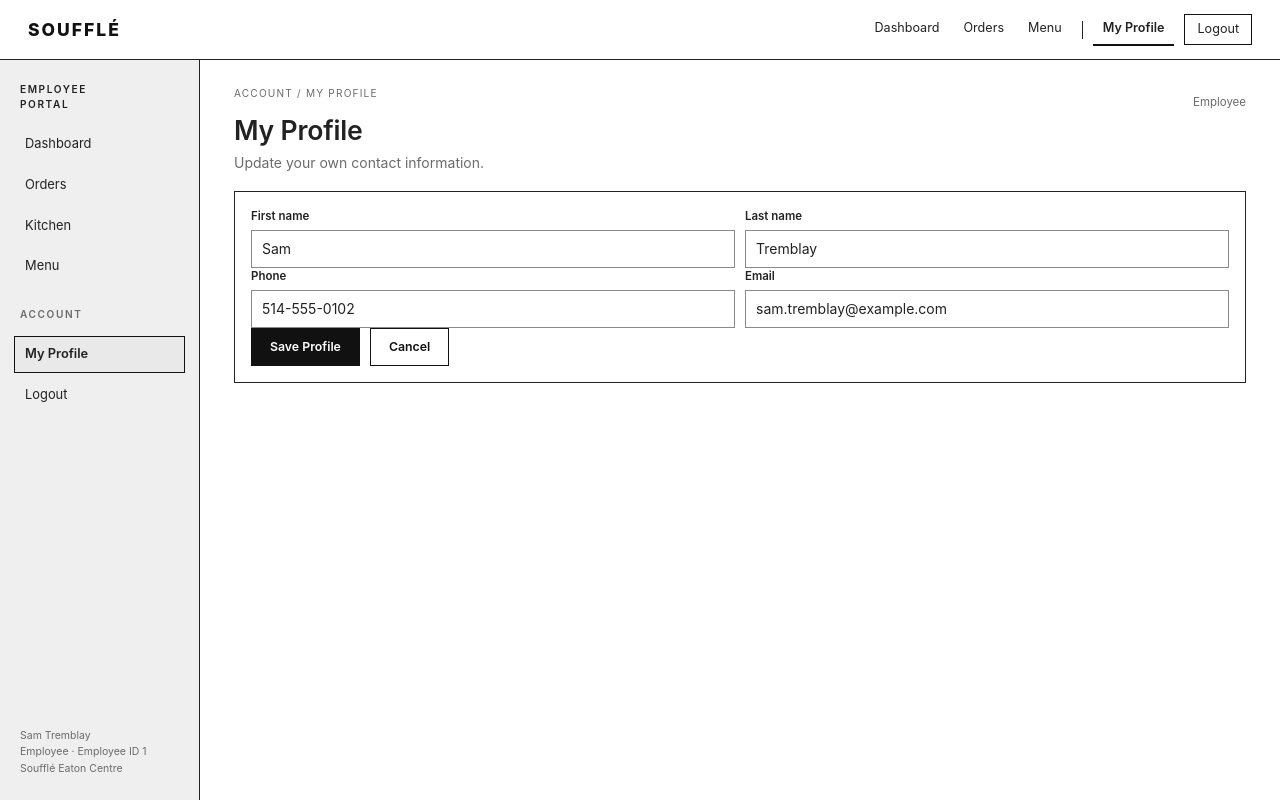
After one commit to ibnmuzr/souffle, a Flask app: page /portal/profile in a window 1280 px wide. The commit adds this page. Run offline with Flask 3, Linux system fonts and the light colour scheme; a user stored in the database is signed in; data comes from the database, SQL or seed files in the repository.

Commit message:
Add role-based access control

```diff
--- a/templates/portal/base.html
+++ b/templates/portal/base.html
@@ -11,6 +11,7 @@
   {% set page = request.endpoint or '' %}
   {% set section = 'dashboard' if page == 'dashboard'
         else 'menu' if page == 'portal_menu'
+        else 'profile' if page == 'portal_profile'
         else 'inventory' if page.startswith('inventory')
         else 'kitchen' if page == 'kitchen'
         else 'accounts' if page.startswith('account')
@@ -23,8 +24,11 @@
       <a href="{{ url_for('dashboard') }}" class="{{ 'on' if section == 'dashboard' }}">Dashboard</a>
       <a href="{{ url_for('orders') }}" class="{{ 'on' if section in ('orders', 'kitchen') }}">Orders</a>
       <a href="{{ url_for('portal_menu') }}" class="{{ 'on' if section == 'menu' }}">Menu</a>
+      {% if staff.managerID %}
       <a href="{{ url_for('inventory') }}" class="{{ 'on' if section == 'inventory' }}">Inventory</a>
+      {% endif %}
       <span class="sep"></span>
+      <a href="{{ url_for('portal_profile') }}" class="{{ 'on' if section == 'profile' }}">My Profile</a>
       <a class="boxed" href="{{ url_for('portal_logout') }}">Logout</a>
     </nav>
   </header>
@@ -35,11 +39,16 @@
       <a href="{{ url_for('orders') }}" class="{{ 'on' if section == 'orders' }}">Orders</a>
       <a href="{{ url_for('kitchen') }}" class="{{ 'on' if section == 'kitchen' }}">Kitchen</a>
       <a href="{{ url_for('portal_menu') }}" class="{{ 'on' if section == 'menu' }}">Menu</a>
+      {% if staff.managerID %}
       <a href="{{ url_for('inventory') }}" class="{{ 'on' if section == 'inventory' }}">Inventory</a>
       <div class="label second">Manager</div>
       <a href="{{ url_for('accounts') }}" class="{{ 'on' if section == 'accounts' }}">Accounts</a>
       <a href="{{ url_for('promotions') }}" class="{{ 'on' if section == 'promotions' }}">Promotions</a>
       <a href="{{ url_for('reports') }}" class="{{ 'on' if section == 'reports' }}">Reports</a>
+      {% endif %}
+      <div class="label second">Account</div>
+      <a href="{{ url_for('portal_profile') }}" class="{{ 'on' if section == 'profile' }}">My Profile</a>
+      <a href="{{ url_for('portal_logout') }}">Logout</a>
       <div class="who">{{ staff.name }}<br>{{ staff.role }} · Employee ID {{ staff.employeeID }}<br>Soufflé Eaton Centre</div>
     </aside>
     <main class="content">
--- a/templates/portal/cancel_approval.html
+++ b/templates/portal/cancel_approval.html
@@ -38,7 +38,7 @@
   </div></div>
 </div>
 
-{% if not no_approval %}
+{% if not no_approval and staff.managerID %}
 <form method="post" action="{{ url_for('approve_cancellation', orderID=view.order.orderID) }}" class="box">
   <input type="hidden" name="reason" value="{{ reason }}">
   <div class="box-head">Manager Authorization</div>
@@ -54,6 +54,10 @@
     </div>
   </div>
 </form>
+{% elif not no_approval %}
+<div class="box"><div class="box-head">Manager Approval Required</div><div class="box-body">
+  <p class="small muted" style="margin:0">Ask a manager to sign in and review this cancellation request from Orders.</p>
+</div></div>
 {% endif %}
 
 <div class="box">
--- a/templates/portal/dashboard.html
+++ b/templates/portal/dashboard.html
@@ -14,7 +14,9 @@
   <a class="stat" href="{{ url_for('orders', status='pending') }}"><div class="num">{{ counts.pending }}</div><div class="lbl">Pending orders</div></a>
   <a class="stat" href="{{ url_for('kitchen') }}"><div class="num">{{ counts.kitchen }}</div><div class="lbl">In preparation</div></a>
   <a class="stat" href="{{ url_for('orders', status='ready') }}"><div class="num">{{ counts.to_pay }}</div><div class="lbl">Ready, waiting for payment</div></a>
+  {% if staff.managerID %}
   <a class="stat" href="{{ url_for('inventory', low=1) }}"><div class="num">{{ counts.low }}</div><div class="lbl">Inventory items below minimum</div></a>
+  {% endif %}
 </div>
 
 <div class="grid g-2">
@@ -26,6 +28,7 @@
       <a class="btn" href="{{ url_for('kitchen') }}">Kitchen Orders</a>
     </div>
   </div></div>
+  {% if staff.managerID %}
   <div class="box"><div class="box-head">Manager</div><div class="box-body">
     <p class="small muted">Inventory, employee accounts, promotions and reports.</p>
     <div class="actions">
@@ -35,12 +38,15 @@
       <a class="btn" href="{{ url_for('reports') }}">Reports</a>
     </div>
   </div></div>
+  {% endif %}
 </div>
 
+{% if staff.managerID %}
 <div class="box"><div class="box-body actions split">
   <span class="small muted">Prototype: start again from the sample data. Every change is erased.</span>
   <form method="post" action="{{ url_for('reset') }}" class="inline" onsubmit="return confirm('Erase every change and load the sample data again?');">
     <button class="sm">Reset the sample data</button>
   </form>
 </div></div>
+{% endif %}
 {% endblock %}
--- /dev/null
+++ b/templates/portal/profile.html
@@ -0,0 +1,27 @@
+{% extends "portal/base.html" %}
+{% block title %}My Profile{% endblock %}
+{% block content %}
+<div class="page-head">
+  <div>
+    <div class="crumb">Account / My profile</div>
+    <h1>My Profile</h1>
+    <p class="lead" style="margin:0">Update your own contact information.</p>
+  </div>
+  <span class="role">{{ staff.role }}</span>
+</div>
+
+<form method="post" class="box"><div class="box-body">
+  <div class="row">
+    <div class="field"><label>First name</label><input name="firstName" value="{{ profile.firstName }}" required></div>
+    <div class="field"><label>Last name</label><input name="lastName" value="{{ profile.lastName }}" required></div>
+  </div>
+  <div class="row">
+    <div class="field"><label>Phone</label><input name="phone" value="{{ profile.phone or '' }}"></div>
+    <div class="field"><label>Email</label><input type="email" name="email" value="{{ profile.email or '' }}"></div>
+  </div>
+  <div class="actions">
+    <button class="primary">Save Profile</button>
+    <a class="btn" href="{{ url_for('dashboard') }}">Cancel</a>
+  </div>
+</div></form>
+{% endblock %}
--- a/web_app.py
+++ b/web_app.py
@@ -176,6 +176,19 @@ def staff_required(view):
     def wrapper(*args, **kwargs):
         if not session.get("employeeID"):
             return redirect(url_for("portal_login", next=request.path))
+        return view(*args, **kwargs)
+    return wrapper
+
+
+def manager_required(view):
+    @wraps(view)
+    def wrapper(*args, **kwargs):
+        staff = current_staff()
+        if staff is None:
+            return redirect(url_for("portal_login", next=request.path))
+        if not staff["managerID"]:
+            flash("Manager access is required for that page.", "error")
+            return redirect(url_for("dashboard"))
         return view(*args, **kwargs)
     return wrapper
 
@@ -521,6 +534,24 @@ def portal_logout():
     return redirect(url_for("portal_login"))
 
 
+@app.route("/portal/profile", methods=["GET", "POST"])
+@staff_required
+def portal_profile():
+    staff_member = employee()
+    if request.method == "POST":
+        f = request.form
+        try:
+            staff_member.updateContactInformation(
+                f.get("firstName", ""), f.get("lastName", ""),
+                f.get("phone", ""), f.get("email", ""))
+        except ValueError as error:
+            flash(str(error), "error")
+        else:
+            flash("Your profile was updated.", "success")
+            return redirect(url_for("portal_profile"))
+    return render_template("portal/profile.html", profile=staff_member)
+
+
 @app.route("/portal")
 @staff_required
 def dashboard():
@@ -533,15 +564,16 @@ def dashboard():
                          "'In progress'", (STORE_ID,)),
         "to_pay": count("SELECT COUNT(*) FROM orders WHERE storeID = ? AND orderStatus IN "
                         "('Ready', 'Declined')", (STORE_ID,)),
-        "low": count("SELECT COUNT(*) FROM inventory_items i JOIN inventories v ON "
-                     "v.inventoryID = i.inventoryID WHERE v.storeID = ? AND "
-                     "i.quantity < i.minimumQuantity", (STORE_ID,)),
     }
+    if current_staff()["managerID"]:
+        counts["low"] = count("SELECT COUNT(*) FROM inventory_items i JOIN inventories v ON "
+                              "v.inventoryID = i.inventoryID WHERE v.storeID = ? AND "
+                              "i.quantity < i.minimumQuantity", (STORE_ID,))
     return render_template("portal/dashboard.html", counts=counts)
 
 
 @app.post("/portal/reset")
-@staff_required
+@manager_required
 def reset():
     create_database()
     EST_TIMES.clear()
@@ -820,7 +852,7 @@ def cancel_order(orderID):
 
 
 @app.post("/portal/orders/<orderID>/approve")
-@staff_required
+@manager_required
 def approve_cancellation(orderID):
     """Wireframe 03 - Cancellation Approval: approveCancellation(orderID, managerID,
     accountPassword) (Milestone 5 method specification 02)."""
@@ -1046,7 +1078,7 @@ def stores():
 
 
 @app.route("/portal/inventory")
-@staff_required
+@manager_required
 def inventory():
     """Wireframe 1 - Inventory List: InventoryUI.viewInventory() with the search keyword
     (item ID or name) and the below-minimum filter."""
@@ -1065,7 +1097,7 @@ def inventory():
 
 
 @app.route("/portal/inventory/<int:storeID>/<int:itemID>", methods=["GET", "POST"])
-@staff_required
+@manager_required
 def inventory_update(storeID, itemID):
     """Wireframe 2 - Update Inventory Quantity: InventoryUI.updateQuantity(itemID, newQuantity)
     -> Inventory.updateInventoryRecord -> InventoryItem.validateQuantity -> InventoryDatabase."""
@@ -1096,7 +1128,7 @@ def store_name(storeID):
 
 
 @app.route("/portal/inventory/<int:storeID>/<int:itemID>/updated")
-@staff_required
+@manager_required
 def inventory_updated(storeID, itemID):
     """Wireframe 3 - Inventory Updated: the updated quantity and the confirmation."""
     screen = InventoryUI(inventory=load_inventory(storeID))
@@ -1112,7 +1144,7 @@ def inventory_updated(storeID, itemID):
 # ---- Manage Employee Accounts (UC 03, no Milestone 6 wireframe) ----------------------------------
 
 @app.route("/portal/accounts")
-@staff_required
+@manager_required
 def accounts():
     rows = query("SELECT a.*, p.firstName, p.lastName FROM employee_accounts a "
                  "JOIN employees e ON e.employeeID = a.employeeID "
@@ -1129,7 +1161,7 @@ def manager():
 
 
 @app.post("/portal/accounts/new")
-@staff_required
+@manager_required
 def account_new():
     f = request.form
     account, printed, error = run(manager().createAccount, to_int(f.get("employeeID"), -1),
@@ -1141,7 +1173,7 @@ def account_new():
 
 
 @app.post("/portal/accounts/<int:accountID>/edit")
-@staff_required
+@manager_required
 def account_edit(accountID):
     f = request.form
     ok, printed, error = run(manager().modifyAccount, accountID,
@@ -1155,7 +1187,7 @@ def account_edit(accountID):
 
 
 @app.post("/portal/accounts/<int:accountID>/delete")
-@staff_required
+@manager_required
 def account_delete(accountID):
     ok, printed, error = run(manager().deleteAccount, accountID)
     show(printed, error or (None if ok else "There is no such account."),
@@ -1166,7 +1198,7 @@ def account_delete(accountID):
 # ---- Manage Promotions (UC 05, no Milestone 6 wireframe) ------------------------------------------
 
 @app.route("/portal/promotions")
-@staff_required
+@manager_required
 def promotions():
     rows = []
     for (promotionID,) in query("SELECT promotionID FROM promotions ORDER BY promotionID"):
@@ -1177,7 +1209,7 @@ def promotions():
 
 
 @app.post("/portal/promotions/new")
-@staff_required
+@manager_required
 def promotion_new():
     f = request.form
     today = date.today()
@@ -1201,7 +1233,7 @@ def promotion_new():
 
 
 @app.post("/portal/promotions/<int:promotionID>/edit")
-@staff_required
+@manager_required
 def promotion_edit(promotionID):
     f = request.form
     promotion = Promotion.getPromotion(promotionID)
@@ -1218,7 +1250,7 @@ def promotion_edit(promotionID):
 
 
 @app.post("/portal/promotions/<int:promotionID>/share")
-@staff_required
+@manager_required
 def promotion_share(promotionID):
     promotion = Promotion.getPromotion(promotionID)
     if promotion is None:
@@ -1233,7 +1265,7 @@ def promotion_share(promotionID):
 # ---- Create Reports (UC 06, no Milestone 6 wireframe) ---------------------------------------------
 
 @app.route("/portal/reports", methods=["GET", "POST"])
-@staff_required
+@manager_required
 def reports():
     form = request.form if request.method == "POST" else {}
     result = None
@@ -1271,7 +1303,7 @@ def reports():
 
 
 @app.route("/portal/exports/<path:filename>")
-@staff_required
+@manager_required
 def download_export(filename):
     return send_from_directory(EXPORT_DIR, filename, as_attachment=True)
 
```
Also changed, not shown: README.md.
